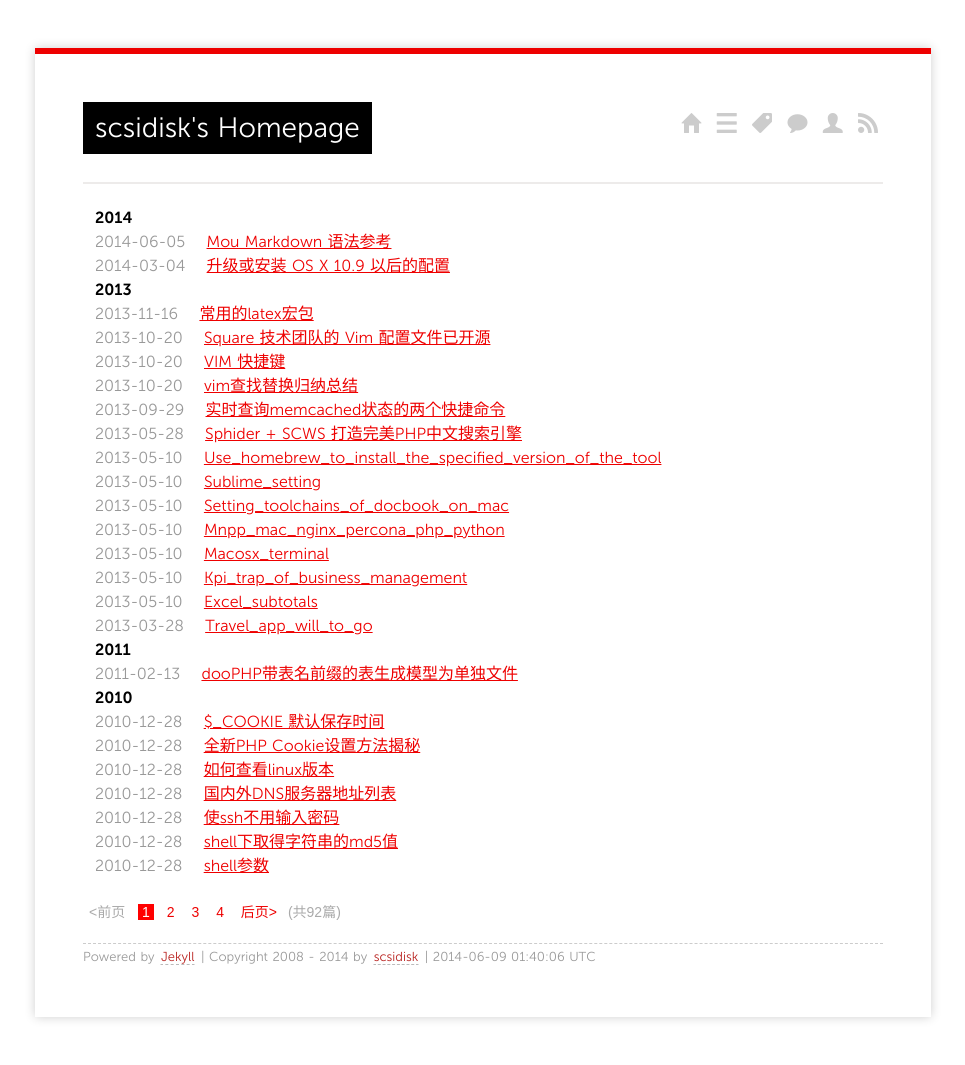
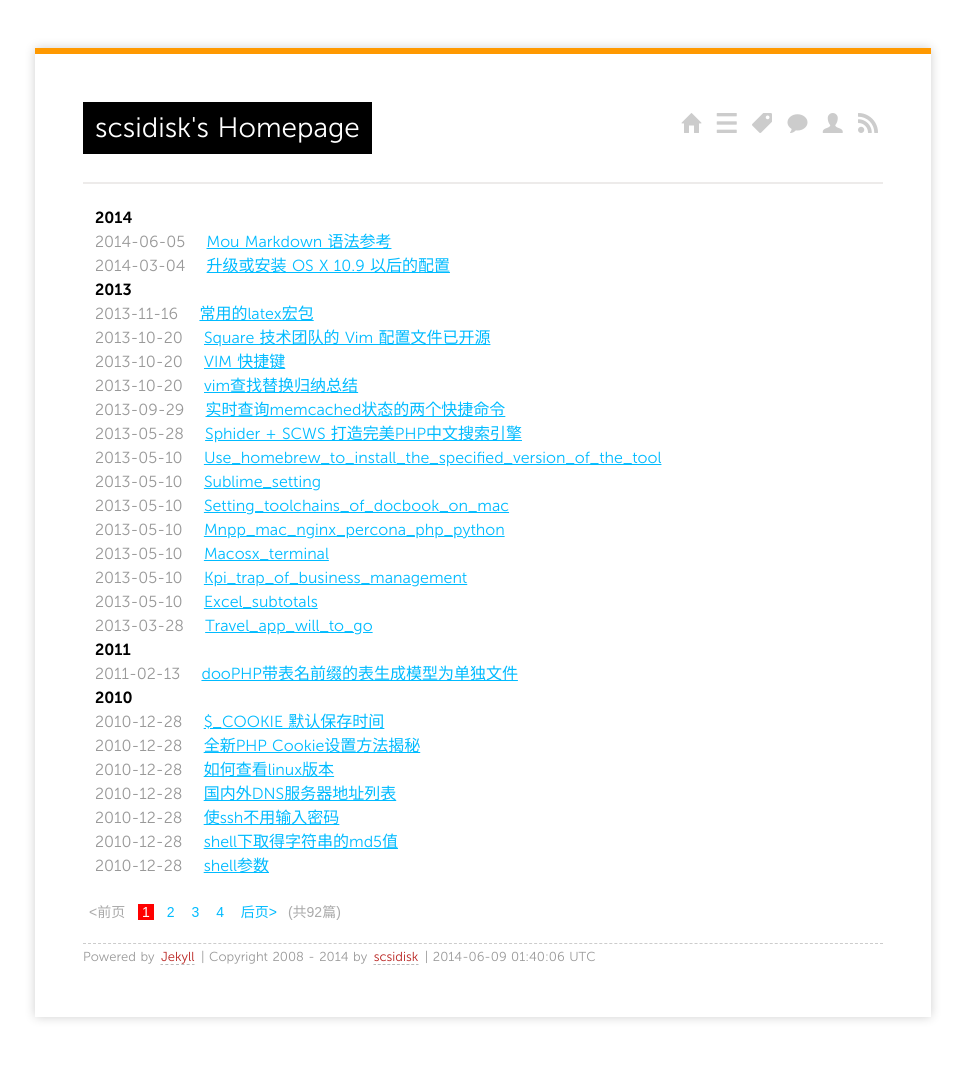
Before and after one commit to scsidisk/scsidisk.github.io, a Jekyll site: the page built from index.html, in a window 1280 px wide. Shown: the whole page, without its empty margins (157-1122 px from the left). Built offline with Jekyll 4.4.1, drawn with Linux system fonts in a browser that asks for light colours; Markdown is read by kramdown in place of the engine named in the settings; the list of posts is cut into pages by our own code.

Commit message:
fix change some sytle

```diff
--- a/media/css/screen.css
+++ b/media/css/screen.css
@@ -76,7 +76,7 @@ body>div {
     -moz-box-shadow: 0 0 10px 0 #cfcfcf;
     -webkit-box-shadow: 0 0 10px 0 #cfcfcf;
     box-shadow: 0 0 10px 0 #cfcfcf;
-    border-top: 6px solid #EE0000;
+    border-top: 6px solid #ff9900;
 }
 h1 {
     font-size: 28px;
@@ -143,10 +143,10 @@ hr {
     margin: 0 0 22px 0;
 }
 a {
-    color: #EE0000;
+    color: #00bbff;
 }
 a:visited {
-    color: #B22222;
+    color: #00eeff;
 }
 a.ss-icon {
 	font-size: 20px;
@@ -154,7 +154,7 @@ a.ss-icon {
 	color: #ccc;
 }
 a:hover {
-    color: #EE0000;
+    color: #00eeff;
 }
 em {
     font-style: italic;
```
